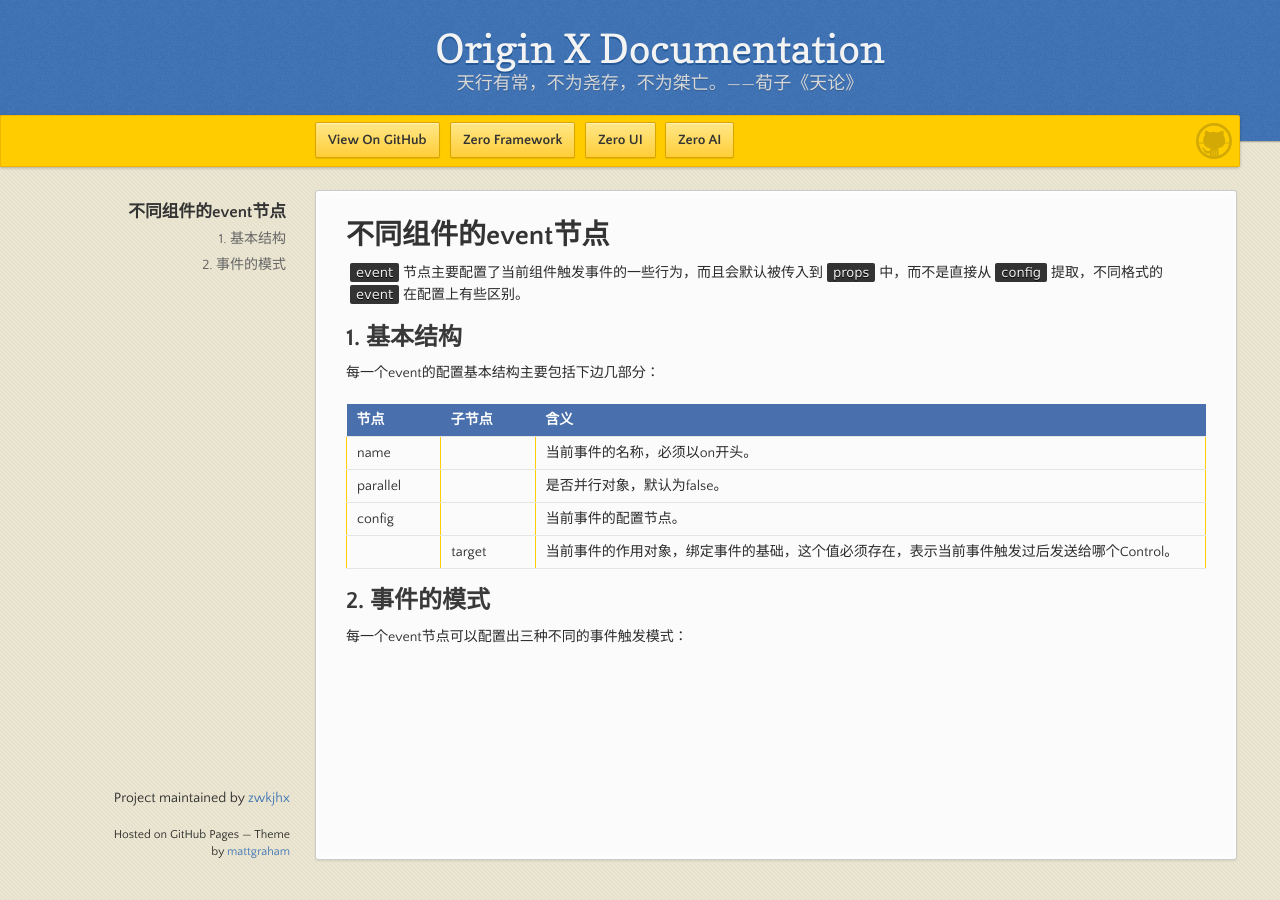
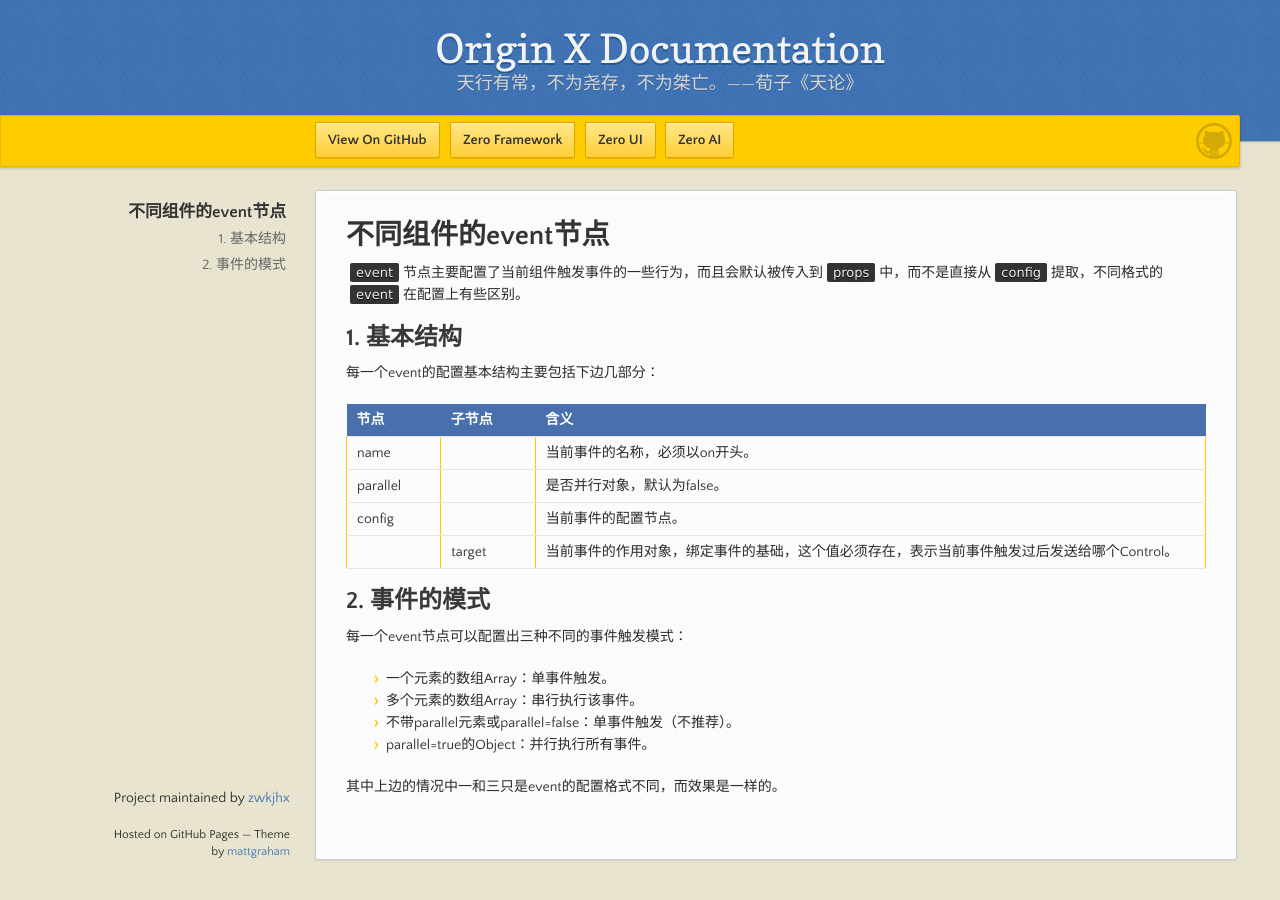
Before and after one commit to zwkjhx/ox-doc, a Jekyll site: the page built from specification/3-origin-xgui-fan/spo-015-bu-tong-zu-jian-de-event-jie-dian.md, in a window 1280 px wide. Built offline with Jekyll 4.4.1, drawn with Linux system fonts in a browser that asks for light colours; our own code applies the rules of GitHub Pages for plain Markdown files.

Commit message:
Updates specification/3-origin-xgui-fan/spo-015-bu-tong-zu-jian-de-event-jie-dian.md
Auto commit by GitBook Editor

```diff
--- a/specification/3-origin-xgui-fan/spo-015-bu-tong-zu-jian-de-event-jie-dian.md
+++ b/specification/3-origin-xgui-fan/spo-015-bu-tong-zu-jian-de-event-jie-dian.md
@@ -16,3 +16,10 @@
 ## 2. 事件的模式
 
 每一个event节点可以配置出三种不同的事件触发模式：
+
+* 一个元素的数组Array：单事件触发。
+* 多个元素的数组Array：串行执行该事件。
+* 不带parallel元素或parallel=false：单事件触发（不推荐）。
+* parallel=true的Object：并行执行所有事件。
+
+其中上边的情况中一和三只是event的配置格式不同，而效果是一样的。
```
